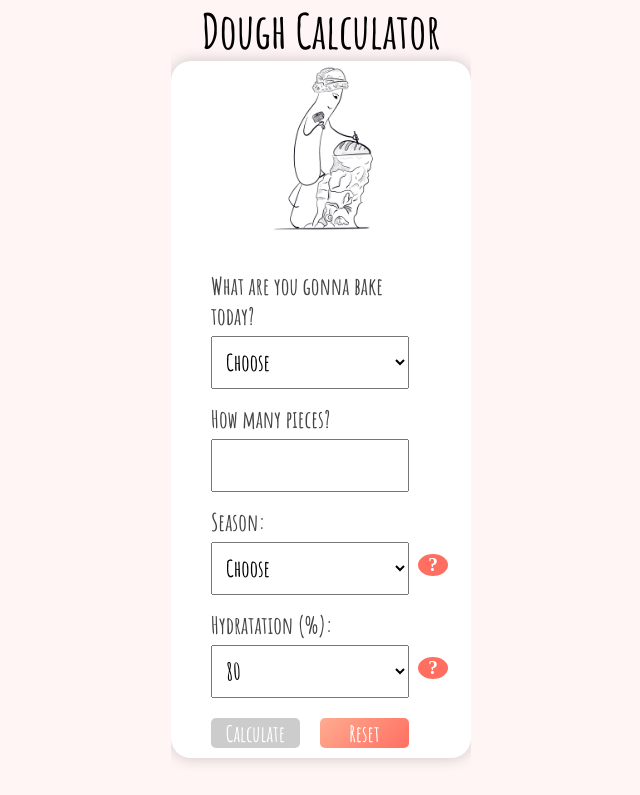
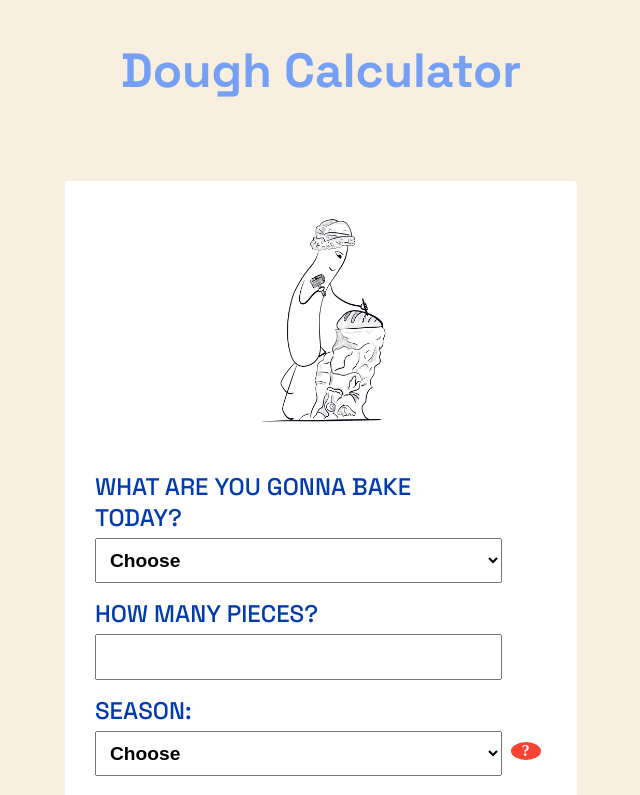
Before and after one commit to Thelepest/ebookDoughCalculator, a React (Create React App) app: page / in a window 1280 px wide. Shown: the top 795 px of the page, without its empty margins (319-959 px from the left). Built offline with nearby package versions, Linux system fonts and the light colour scheme; no server answers.

Commit message:
Styles fixes Michalina2.

```diff
--- a/src/App.css
+++ b/src/App.css
@@ -2,26 +2,11 @@
   text-align: center;
 }
 
-header h2 {
-  color: black;
-  margin: 0;
-  font-size: xxx-large;
-  text-align: center;
-}
-
-.App-logo {
-  height: 40vmin;
-  pointer-events: none;
-}
 
 @media (prefers-reduced-motion: no-preference) {
   .App-logo {
     animation: App-logo-spin infinite 20s linear;
   }
-}
-
-.App-link {
-  color: #61dafb;
 }
 
 @keyframes App-logo-spin {
--- a/src/App.js
+++ b/src/App.js
@@ -16,7 +16,7 @@ function App() {
     }, []);
 
     return (
-        <div>
+        <div className="calculator-container">
             <header>
                 <h2>{translations[lang].title}</h2>
             </header>
--- a/src/Calculator.css
+++ b/src/Calculator.css
@@ -1,9 +1,7 @@
-/* Importing Google Fonts */
-@import url('https://fonts.googleapis.com/css2?family=Amatic+SC:wght@400;700&display=swap');
+@import url('https://fonts.googleapis.com/css2?family=Limelight&family=Open+Sans:ital,wght@0,300..800;1,300..800&family=Space+Grotesk:wght@300..700&display=swap');
 
 html, body {
-    font-family: 'Amatic SC', cursive;
-    background: #fff5f5;
+    font-family: "Space Grotesk", sans-serif;
     display: flex;
     justify-content: center;
     align-items: flex-start;
@@ -12,57 +10,75 @@ html, body {
     overflow-x: hidden;
     padding: 0;
     margin: 0;
+    background-color: #75a0f6;;;
+    background-color: rgb(248, 239, 223);
+    /* background-color: black; */
 }
 
 body, html, .container {
     overflow-x: hidden;
 }
 
-header img {
-    width: 30%;
-    vertical-align: middle;
-    align-content: center;
+.calculator-container {
+    display: flex;
+    flex-direction: column;
+    align-items: center;
+    justify-content: center;
+    min-width: 50vw;
+
+    font-weight: 400;
 }
 
-header h1 {
-    display: inline;
-    margin-left: 10px;
-    vertical-align: middle;
-    font-family: 'Amatic SC', cursive;
-    font-size: 2rem;
+.calculator-container header {
+    display: flex;
+    align-items: center;
+    justify-content: center;
+    margin-bottom: 20px;
+    width: 100%;
+}
+
+header h2 {
+    font-size: 3rem;
     font-weight: 700;
     color: #333;
+    color: #75a0f6;
+    text-align: center;
 }
 
+
 .container {
-    font-family: 'Amatic SC', cursive;
-    font-weight: 700;
     background: white;
-    box-shadow: 0 0 15px rgba(0,0,0,0.2);
-    border-radius: 20px;
+    padding: 30px;
     display: flex;
     flex-direction: column;
     box-sizing: border-box;
     max-width: 90vw;
     width: 100%;
+    min-width: 40vw;
     position: relative;
-    padding: 0 40px 10px 40px;
     overflow-x: hidden;
     height: auto;
     min-height: auto;
+    margin: 20px auto;
+    /* border-top-left-radius: 50%;
+    border-top-right-radius: 50%; */
+border-radius: 4px;
+
+
 }
 
 .form-content {
     width: 90%;
     max-height: none;
-    font-family: 'Amatic SC', cursive;
-    font-size: 1.2rem;
-    font-weight: 700;
-    color: #444;
+    font-size: 1rem;
+    font-weight: 500;
+    color:  #013baf;
+    text-transform: uppercase;
+
 }
 
 .form-img {
-    max-height: 200px;
+    max-height: 250px;
     width: auto;
     display: block;
     margin-bottom: 10px;
@@ -70,43 +86,15 @@ header h1 {
 }
 
 .form-img img {
-    max-height: 200px;
+    max-height:250px;
     width: auto;
     margin: 0 auto;
     display: block;
 }
 
 
-@media (max-width: 768px) {
-    .container {
-        flex-direction: column;
-        max-height: none;
-
-    }
-
-    .form-img img {
-        max-height: 250px;
-        width: auto;
-    }
-
-
-    .form-content {
-        margin-top: 15px;
-    }
-
-    .button-group {
-        flex-direction: column;
-        align-items: center;
-    }
-
-    .button-group button {
-        width: 100%;
-        margin-bottom: 10px;
-    }
-}
 
 .container h2 {
-    font-family: 'Amatic SC', cursive;
     font-weight: 700;
     font-size: 2.5rem;
     color: #333;
@@ -130,21 +118,19 @@ header h1 {
     padding: 10px;
     box-sizing: border-box;
     font-size: larger;
-    font-family: 'Amatic SC', cursive;
     font-weight: bold;
 }
 
 .input-group i {
     padding-left: 10px;
     font-size: 15px;
-    font-family: 'Amatic SC', cursive;
     font-weight: bold;
     cursor: pointer;
 }
 
 .question-mark {
     display: inline-block;
-    background-color: #ff6f61;
+    background-color: #f94433;
     color: white;
     border-radius: 50%;
     width: 30px;
@@ -173,7 +159,6 @@ header h1 {
     white-space: normal;
     position: relative;
     word-wrap: break-word;
-    font-family: 'Amatic SC Regular', cursive;
 }
 
 .error {
@@ -183,19 +168,25 @@ header h1 {
 }
 
 button {
-    background: #ff6f61;
     color: white;
     border: none;
     cursor: pointer;
-    border-radius: 5px;
-    background: linear-gradient(135deg, #ff6f61 0%, #ffccbc 100%);
     font-size: 1.4rem;
     font-weight: 700;
-    font-family: 'Amatic SC', cursive;
+    font-family: "Space Grotesk", sans-serif;
+
 }
 
+button[type="submit"] {
+    padding: 8px 30px;
+    font-size: 1.7rem;
+    font-weight: 800;
+    background: #75a0f6;
+}
+
+
 button:hover {
-    background: linear-gradient(135deg, #ff5a4d 0%, #ffab91 100%);}
+    background: linear-gradient(135deg, #ff5a4d 0%, #f63900 100%);}
 
 button:disabled {
     background: #ccc;
@@ -216,8 +207,45 @@ button:disabled {
     justify-content: space-between;
     width: 100%;
     margin-top: 20px;
+    gap: 10px;
 }
 
 .button-group button {
-    width: 45%;
+    width: auto;
+    text-transform: uppercase;
+    padding: 10px 30px;
+    font-weight: 400;
 }
+
+
+@media (max-width: 768px) {
+    .container {
+        flex-direction: column;
+        max-height: none;
+        min-width: 90vw;
+    }
+
+    .form-img img {
+        max-height: 250px;
+        width: auto;
+    }
+
+
+    .form-content {
+        margin-top: 15px;
+    }
+    .form-img {
+        max-height: 200px;
+        width: auto;
+    }
+
+    .button-group {
+        flex-direction: column;
+        align-items: center;
+    }
+
+    .button-group button {
+        width: 100%;
+        margin-bottom: 10px;
+    }
+}
--- a/src/Calculator.js
+++ b/src/Calculator.js
@@ -261,6 +261,8 @@ function Calculator({ lang }) {
                             value={form.hydration}
                             onChange={(e) => setForm({ ...form, hydration: parseInt(e.target.value, 10) })}
                         >
+                            <option value="60">60</option>
+                            <option value="65">65</option>
                             <option value="70">70</option>
                             <option value="75">75</option>
                             <option value="80">80</option>
--- a/src/Modal.css
+++ b/src/Modal.css
@@ -11,18 +11,17 @@
     align-items: center;
     justify-content: center;
     z-index: 1000;
-    background: rgba(255, 105, 135, 0.8);
+    background: rgba(126, 175, 253, 0.7);
 }
 
 .modal-content {
     background: #fff;
-    padding: 40px;
+    padding: 50px;
     border-radius: 15px;
     border: 2px solid #ff6f61;
-    box-shadow: 0 0 15px rgba(0, 0, 0, 0.2);
     max-width: 90vw;
     width: 640px;
-    max-height: 69vh;
+    max-height: 70vh;
     position: relative;
     display: flex;
     flex-direction: column;
@@ -41,7 +40,6 @@
     min-width: 10%;
     min-height: 10%;
     font-size: 20px;
-    font-family: 'Amatic SC Regular', cursive;
     font-weight: 700;
 }
 
@@ -54,10 +52,8 @@
     border: none;
     cursor: pointer;
     border-radius: 5px;
-    min-width: 10%;
+    min-width: 5%;
     font-size: 25px;
-    font-family: 'Amatic SC Regular', cursive;
-    font-weight: 700;
 }
 
 
@@ -66,38 +62,35 @@
 }
 
 .modal-content h2 {
-    font-family: 'Amatic SC', cursive;
     font-weight: 700;
     font-size: 2.7rem;
     color: #333;
-    border-bottom: 2px solid #00796b;
     padding-bottom: 10px;
     margin-bottom: 15px;
     text-align: center;
     padding-right: 50px;
+    position: relative;
+    z-index: 100;
 }
 
 .modal-content p {
-    font-family: 'Amatic SC', cursive;
-    font-weight: 700;
-    font-size: 2.5rem;
+    /* font-weight: 700; */
+    font-size: 1.2rem;
     color: #444;
     text-align: justify;
 }
 
 .modal-content p span {
-    font-family: 'Amatic SC', cursive;
-    font-weight: 700;
-    color: #00796b;
+    color: #002279;
 }
 
 .modal-image {
     position: absolute;
     bottom: 0;
     right: 0;
-    width: 54%;
-    height: 77%;
-    object-fit: cover;
+    width: 50%;
+    height: 50%;
+    object-fit: contain;
     border-radius: 10px;
 }
 
@@ -106,13 +99,14 @@
     bottom: 0;
     right: 0;
     width: 57%;
-    height: 70%;
-    object-fit: cover;
+    height: 60%;
+    padding: 20px;
+    object-fit: contain;
     border-radius: 10px;
 }
 
 .span-fat {
-    font-size: 2rem;
+    font-size: 1.2rem;
 }
 
 @media (max-width: 768px) {
```
Also changed, not shown: 1 other file (tests, documents, lock files or other folders).
